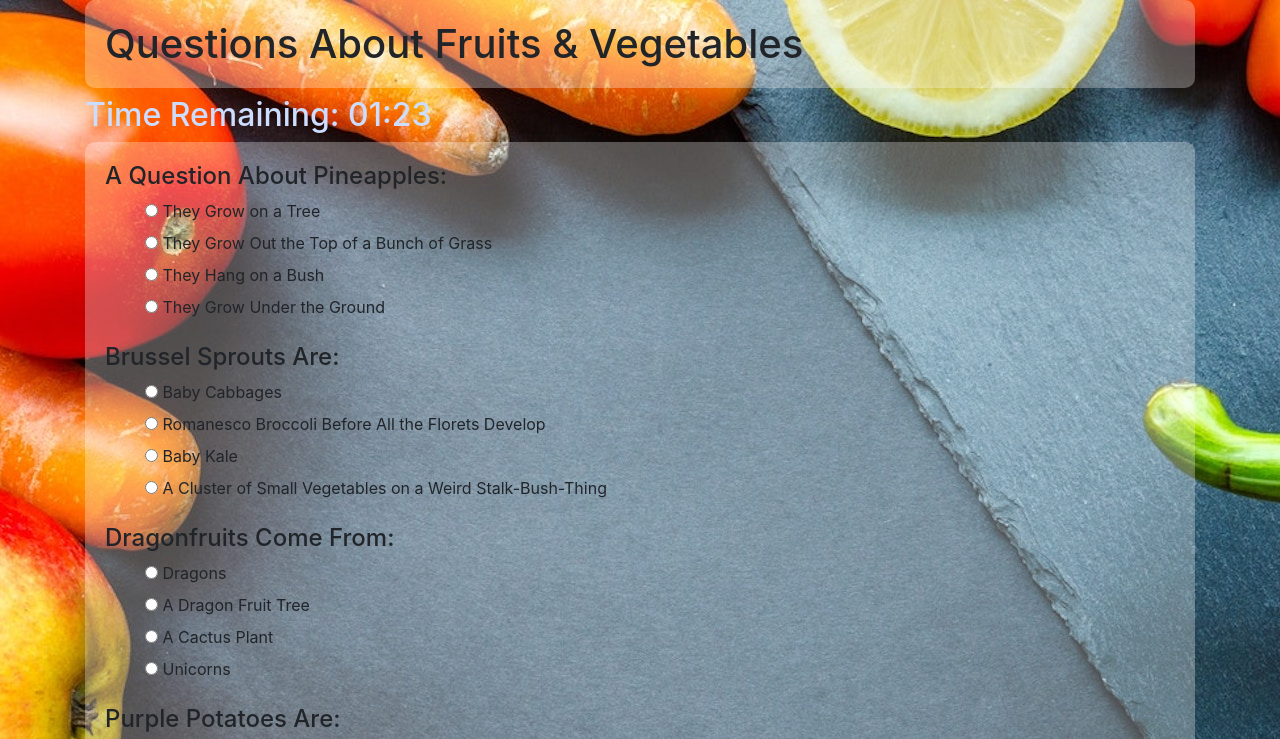
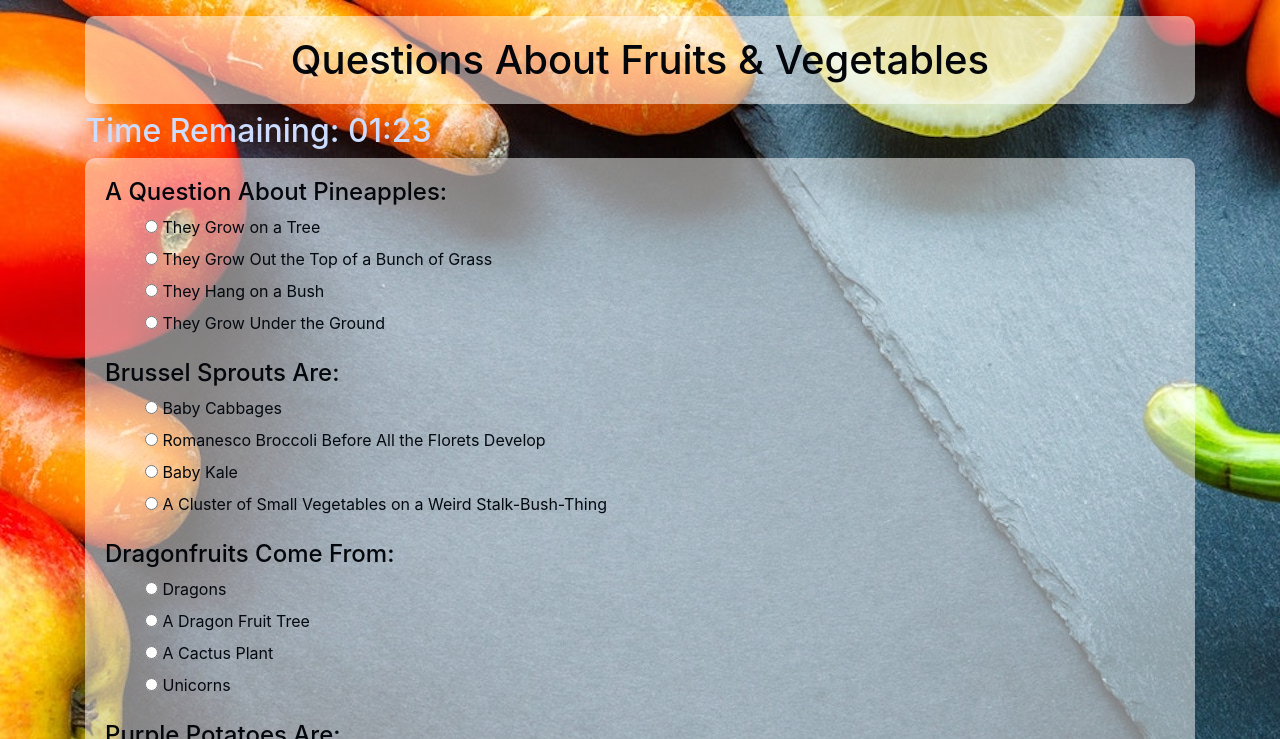
Before and after one commit to Avalineai/TriviaGame, a plain HTML site: page index.html in a window 1280 px wide. Both pictures are taken after a click on the button "Start". Shown: the top 739 px of the page. Drawn offline with nearby package versions, Linux system fonts and the light colour scheme.

Commit message:
css changes and minor html changes made

```diff
--- a/assets/css/style.css
+++ b/assets/css/style.css
@@ -8,12 +8,19 @@
     background-repeat: no-repeat;
 }
 h1 {
-    background-color: rgba(255,255,255, 0.3);
+    background-color: rgba(255,255,255, 0.5);
+    color: #03060a;
     border-radius: 10px;
     padding: 20px;
 }
 h2{
     color: #ccddff;
+}
+h4 {
+    color: #03060a;
+}
+#title-box {
+    text-align: center;
 }
 
 #correct-ans, #incorrect-ans{
@@ -23,7 +30,7 @@ h2{
 }
 
 form {
-    background-color:rgba(255,255,255, 0.3);
+    background-color:rgba(255,255,255, 0.5);
     padding: 20px;
     display: none;
     border-radius: 10px;
@@ -33,6 +40,7 @@ form {
 #startbutton, #donebutton {
     border-radius: 10px;
     background-color:rgba(255,255,255, 0.5);
+    color: #04090f;
 }
 #time-rem {
     display: none;
@@ -40,4 +48,5 @@ form {
 
 ul {
     list-style: none;
+    color: #04090f;
 }
--- a/index.html
+++ b/index.html
@@ -13,9 +13,13 @@
 
 <body>
     <div class="bg-image"></div>
+    <div class="wrapper">
         <div class="container">
+            <div class="row">
+                <div class="col mt-3" id="title-box">
                     <h1>Questions About Fruits & Vegetables</h1>
-
+                </div>
+            </div>
             <div id="endgame-score">
                 <p id="correct-ans"> </p>
                 <p id="incorrect-ans"> </p>
@@ -195,6 +199,7 @@
                 </form>
             </div>
         </div>
+    </div>
     <script type="text/javascript" src="https://cdnjs.cloudflare.com/ajax/libs/jquery/3.2.1/jquery.min.js"></script>
     <script type="text/javascript" src="assets/javascript/app.js"></script>
 </body>
```
Lines whose indentation alone changed are shown as unchanged.
